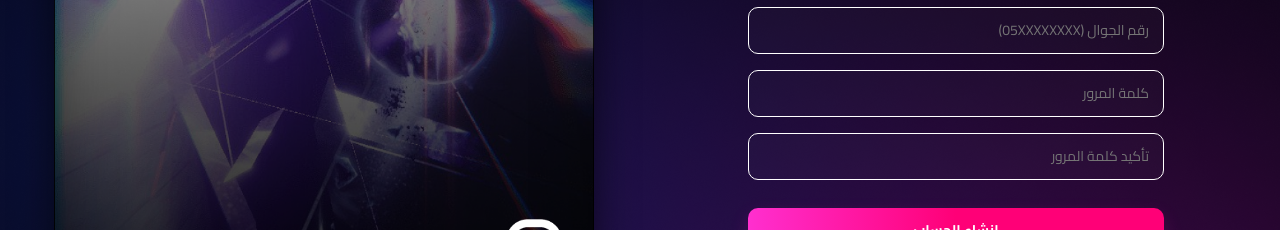
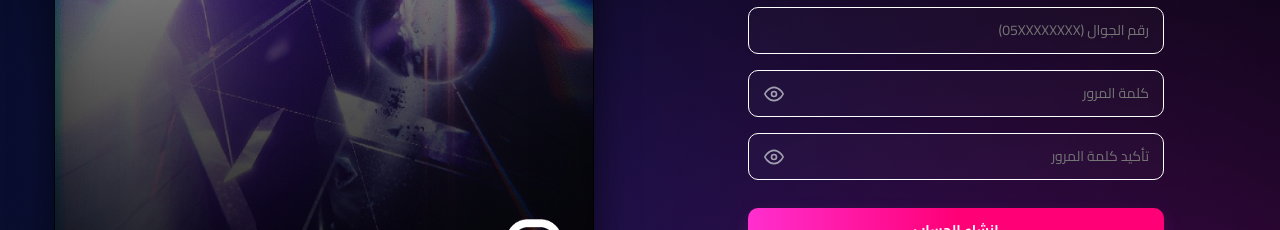
Before and after one commit to ebrahim-mamdoh/laqtha-v2, a Next.js app: page /register in a window 1280 px wide. Shown: the part 331-561 px from the top of the page. Built offline with nearby package versions, Linux system fonts and the light colour scheme.

Commit message:
.env update to abdullah

```diff
--- a/src/app/(auth)/login/page.jsx
+++ b/src/app/(auth)/login/page.jsx
@@ -25,7 +25,7 @@
     onSubmit: async (values) => {
       setSubmitting(true);
       try {
-        const res = await fetch(`${process.env.NEXT_PUBLIC_APP_API_URL}/api/auth/login`, {
+        const res = await fetch(`${process.env.NEXT_PUBLIC_API_URL}/api/auth/login`, {
           method: "POST",
           headers: { "Content-Type": "application/json" },
           body: JSON.stringify(values),
--- a/src/app/(auth)/register/page.jsx
+++ b/src/app/(auth)/register/page.jsx
@@ -13,6 +13,8 @@
   const auth = useAuth?.() || null;
   const [submitting, setSubmitting] = useState(false);
   const [serverError, setServerError] = useState(null); // ✅ لإظهار الخطأ من السيرفر
+  const [showPassword, setShowPassword] = useState(false);
+  const [showConfirmPassword, setShowConfirmPassword] = useState(false);
 
   // ✅ regex مطابق للتحقق المستخدم في backend
   const phoneRegex = /^(?:\+9665\d{8}|05\d{8})$/;
@@ -42,7 +44,7 @@
     onSubmit: async (values) => {
       setSubmitting(true);
       try {
-        const res = await fetch(`${process.env.NEXT_PUBLIC_APP_API_URL}/api/auth/register`, {
+        const res = await fetch(`${process.env.NEXT_PUBLIC_API_URL}/api/auth/register`, {
           method: "POST",
           headers: { "Content-Type": "application/json" },
           body: JSON.stringify({
@@ -198,9 +200,10 @@
             </div>
 
             <div className="mb-3">
+              <div className={styles.passwordWrapper}>
                 <input
                   name="password"
-                type="password"
+                  type={showPassword ? "text" : "password"}
                   placeholder="كلمة المرور"
                   value={formik.values.password}
                   onChange={formik.handleChange}
@@ -210,15 +213,29 @@
                     : ""
                     }`}
                 />
+                <button
+                  type="button"
+                  className={styles.toggleBtn}
+                  onClick={() => setShowPassword(!showPassword)}
+                  tabIndex={-1}
+                >
+                  {showPassword ? (
+                    <svg xmlns="http://www.w3.org/2000/svg" width="20" height="20" viewBox="0 0 24 24" fill="none" stroke="currentColor" strokeWidth="2" strokeLinecap="round" strokeLinejoin="round"><path d="M17.94 17.94A10.07 10.07 0 0 1 12 20c-7 0-11-8-11-8a18.45 18.45 0 0 1 5.06-5.94M9.9 4.24A9.12 9.12 0 0 1 12 4c7 0 11 8 11 8a18.5 18.5 0 0 1-2.16 3.19m-6.72-1.07a3 3 0 1 1-4.24-4.24"></path><line x1="1" y1="1" x2="23" y2="23"></line></svg>
+                  ) : (
+                    <svg xmlns="http://www.w3.org/2000/svg" width="20" height="20" viewBox="0 0 24 24" fill="none" stroke="currentColor" strokeWidth="2" strokeLinecap="round" strokeLinejoin="round"><path d="M1 12s4-8 11-8 11 8 11 8-4 8-11 8-11-8-11-8z"></path><circle cx="12" cy="12" r="3"></circle></svg>
+                  )}
+                </button>
+              </div>
               {formik.touched.password && formik.errors.password && (
                 <div className={styles.err}>{formik.errors.password}</div>
               )}
             </div>
 
             <div className="mb-3">
+              <div className={styles.passwordWrapper}>
                 <input
                   name="confirmPassword"
-                type="password"
+                  type={showConfirmPassword ? "text" : "password"}
                   placeholder="تأكيد كلمة المرور"
                   value={formik.values.confirmPassword}
                   onChange={formik.handleChange}
@@ -229,6 +246,19 @@
                     : ""
                     }`}
                 />
+                <button
+                  type="button"
+                  className={styles.toggleBtn}
+                  onClick={() => setShowConfirmPassword(!showConfirmPassword)}
+                  tabIndex={-1}
+                >
+                  {showConfirmPassword ? (
+                    <svg xmlns="http://www.w3.org/2000/svg" width="20" height="20" viewBox="0 0 24 24" fill="none" stroke="currentColor" strokeWidth="2" strokeLinecap="round" strokeLinejoin="round"><path d="M17.94 17.94A10.07 10.07 0 0 1 12 20c-7 0-11-8-11-8a18.45 18.45 0 0 1 5.06-5.94M9.9 4.24A9.12 9.12 0 0 1 12 4c7 0 11 8 11 8a18.5 18.5 0 0 1-2.16 3.19m-6.72-1.07a3 3 0 1 1-4.24-4.24"></path><line x1="1" y1="1" x2="23" y2="23"></line></svg>
+                  ) : (
+                    <svg xmlns="http://www.w3.org/2000/svg" width="20" height="20" viewBox="0 0 24 24" fill="none" stroke="currentColor" strokeWidth="2" strokeLinecap="round" strokeLinejoin="round"><path d="M1 12s4-8 11-8 11 8 11 8-4 8-11 8-11-8-11-8z"></path><circle cx="12" cy="12" r="3"></circle></svg>
+                  )}
+                </button>
+              </div>
               {formik.touched.confirmPassword &&
                 formik.errors.confirmPassword && (
                   <div className={styles.err}>
--- a/src/app/(auth)/register/register.module.css
+++ b/src/app/(auth)/register/register.module.css
@@ -82,6 +82,32 @@
 .input:focus {
   border-color: #fff; /* أبيض عند التركيز */
   box-shadow: 0 4px 18px rgba(255,255,255,0.25);
+  box-shadow: 0 4px 18px rgba(255,255,255,0.25);
+}
+
+.passwordWrapper {
+  position: relative;
+  width: 100%;
+}
+
+.toggleBtn {
+  position: absolute;
+  top: 50%;
+  left: 12px;
+  transform: translateY(-50%);
+  background: none;
+  border: none;
+  cursor: pointer;
+  color: #a0a0b0;
+  display: flex;
+  align-items: center;
+  justify-content: center;
+  padding: 4px;
+  z-index: 10;
+}
+
+.toggleBtn:hover {
+  color: #fff;
 }
 
 .invalid {
--- a/src/app/(pages)/chat/ChatLogic.jsx
+++ b/src/app/(pages)/chat/ChatLogic.jsx
@@ -66,7 +66,7 @@
           ...(token ? { Authorization: `Bearer ${token}` } : {}),
         };
 
-        const response = await fetch(`${process.env.NEXT_PUBLIC_APP_API_URL}/api/chat/send`, {
+        const response = await fetch(`${process.env.NEXT_PUBLIC_API_URL}/api/chat/send`, {
           method: "POST",
           headers,
           body: JSON.stringify(body),
--- a/src/app/partner/(auth)/partnerOtp/page.jsx
+++ b/src/app/partner/(auth)/partnerOtp/page.jsx
@@ -7,7 +7,8 @@
     description: 'أدخل رمز التحقق المرسل إلى بريدك الإلكتروني لإكمال التسجيل.',
 };
 
-export default function OtpPage({ searchParams }) {
+export default async function OtpPage(props) {
+    const searchParams = await props.searchParams;
     const email = searchParams?.email || '';
 
     return (
```
Also changed, not shown: 1 other file (tests, documents, lock files or other folders). Lines whose indentation alone changed are shown as unchanged.
